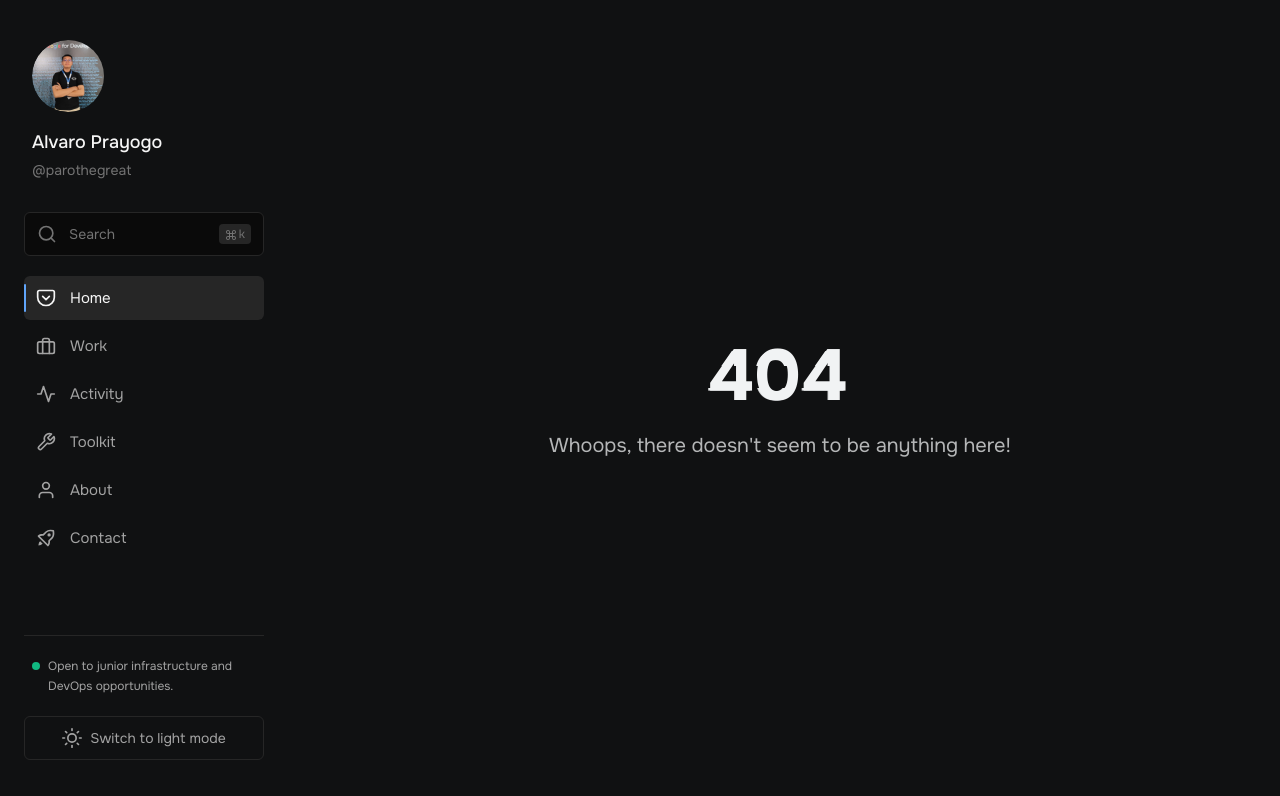
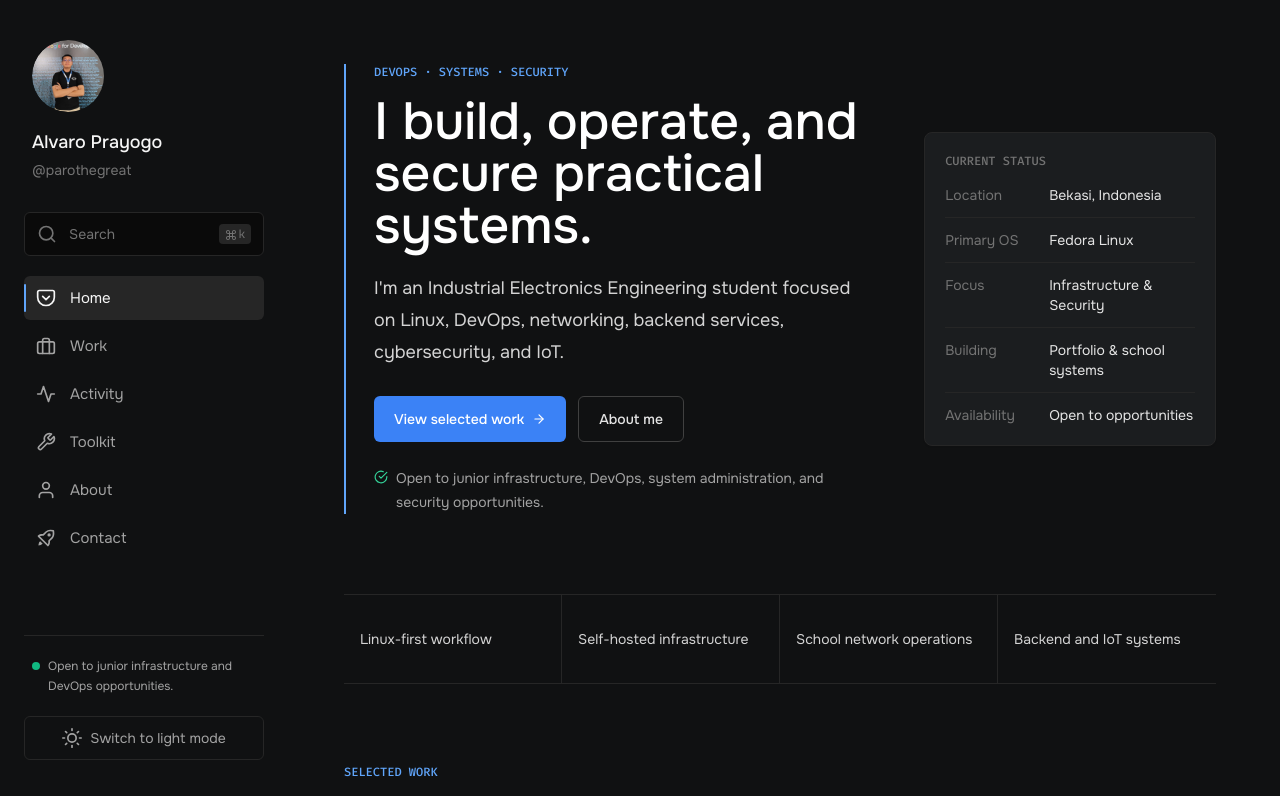
Before and after one commit to parothegreat/parothegreat-portfolio, a Next.js app: page / in a window 1280 px wide. Before the commit this address had no page. Shown: the top 796 px of the page. Built offline with nearby package versions, Linux system fonts and the light colour scheme.

Commit message:
[add] src/pages/index.tsx

```diff
--- /dev/null
+++ b/src/pages/index.tsx
@@ -0,0 +1,18 @@
+import { NextPage } from 'next';
+import { NextSeo } from 'next-seo';
+
+import Container from '@/common/components/elements/Container';
+import Home from '@/modules/home';
+
+const HomePage: NextPage = () => {
+  return (
+    <>
+      <NextSeo title='Alvaro Prayogo - Personal Website' />
+      <Container>
+        <Home />
+      </Container>
+    </>
+  );
+};
+
+export default HomePage;
```
